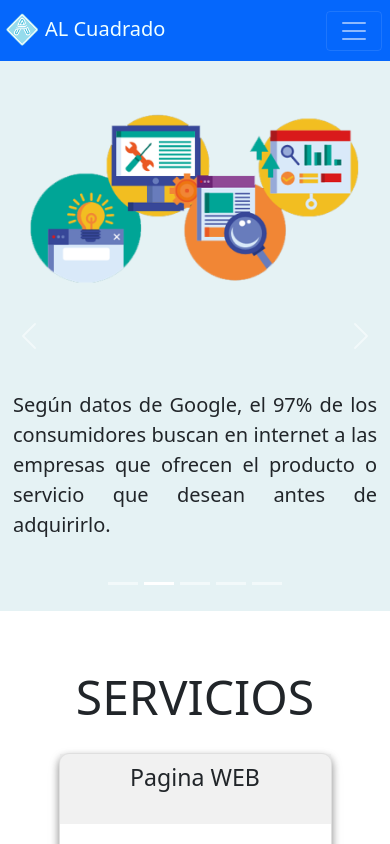
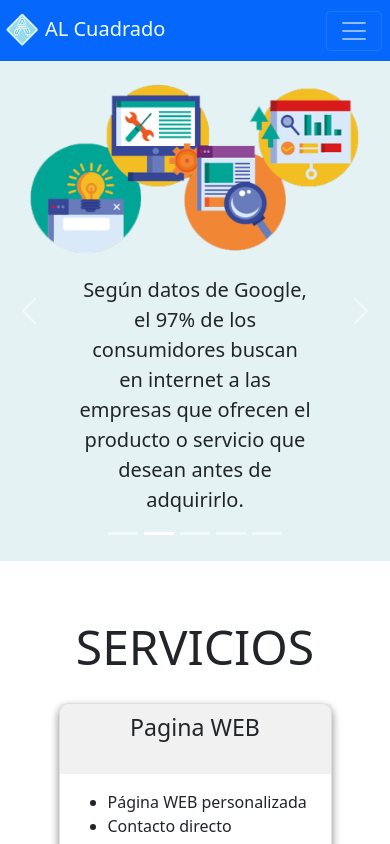
Before and after one commit to Alonsoalcuadrado/alonsoalcuadrado, a React (Create React App) app: page / in a window 390 px wide. Shown: the top 844 px of the page. Built offline with nearby package versions, Linux system fonts and the light colour scheme.

Commit message:
Carousel responsive for mobile

```diff
--- a/src/components/Carousel/carouselStyle.scss
+++ b/src/components/Carousel/carouselStyle.scss
@@ -12,25 +12,18 @@
             width: 100%;
             height:auto;
     }
-
     .carousel__row{
-        height:550px;
+        height:500px;
     }
-
     .carousel__col-text{
         display:flex;
         align-items: center;
         justify-content: center;
-       padding: 25px 25px 25px 25px;
-
-
+        text-align: center;
+       padding: 0px 90px 30px 90px;
     }
     .carousel__text{
-        text-align: justify;
         font-weight:lighter;
         font-size:20px
-
     }
-
-
 }
```
